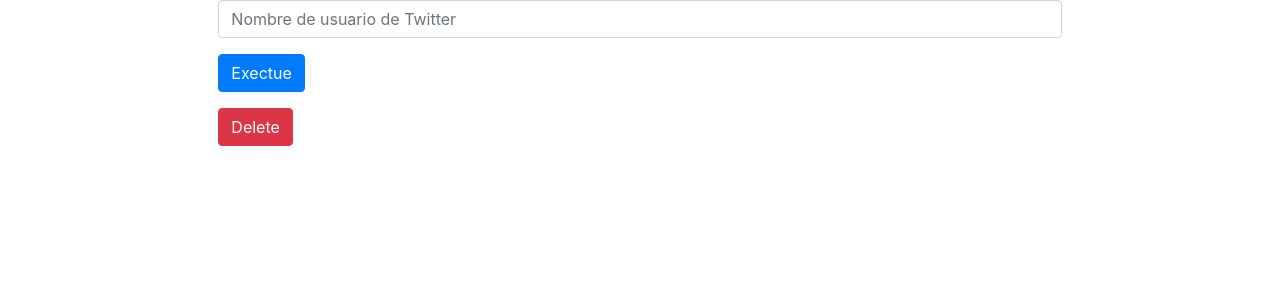
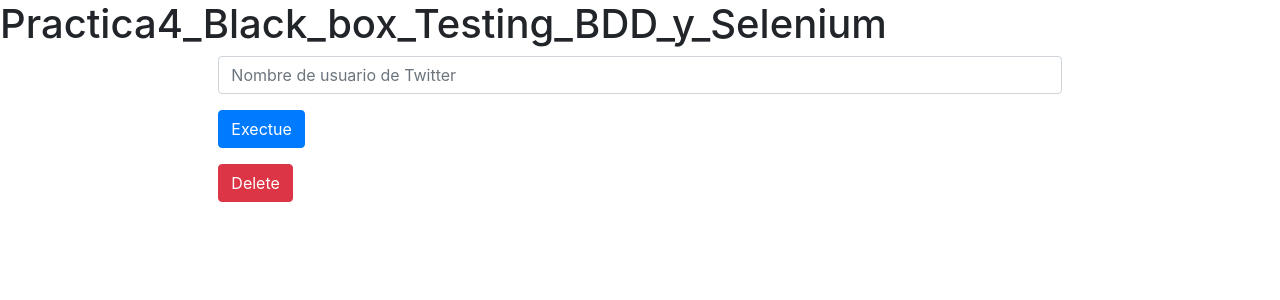
Before and after one commit to juanDeVicente/Practica4_Black_box_Testing_BDD_y_Selenium, a Django app: page / in a window 1280 px wide. Shown: the top 300 px of the page. Run offline with Django 3.2, Linux system fonts and the light colour scheme; some libraries are stand-ins or nearby versions.

Commit message:
Añadidos id a las templates

```diff
--- a/templates/index.html
+++ b/templates/index.html
@@ -11,18 +11,19 @@
     <script src="{% static 'js/get_last_tweets.js' %}"></script>
 </head>
 <body>
+    <h1>Practica4_Black_box_Testing_BDD_y_Selenium</h1>
     <div class="row">
         <div class="col-2"></div>
         <div class="col-8">
             <form id="report-form" method="get" action={% url 'get_tweets' %}>
                 <div class="form-group">
-                    <input type="text" class="form-control" placeholder="Nombre de usuario de Twitter">
+                    <input type="text" class="form-control" placeholder="Nombre de usuario de Twitter" id="username">
                 </div>
-                <button type="submit" class="btn btn-primary" onclick="get_last_tweets()">Exectue</button>
+                <button type="submit" class="btn btn-primary" onclick="get_last_tweets()" id="button_execute">Exectue</button>
             </form>
             <ul id="word_list">
             </ul>
-            <button type="button" class="btn btn-danger">Delete</button>
+            <button type="button" class="btn btn-danger" id="button_delete">Delete</button>
         </div>
         <div class="col-2"></div>
     </div>
--- a/templates/tweets_list.html
+++ b/templates/tweets_list.html
@@ -1,3 +1,3 @@
 {% for word in words %}
-    <li>{{ word }}</li>
+    <li id="word{{ forloop.counter0 }}">{{ word }}</li>
 {% endfor %}
```
